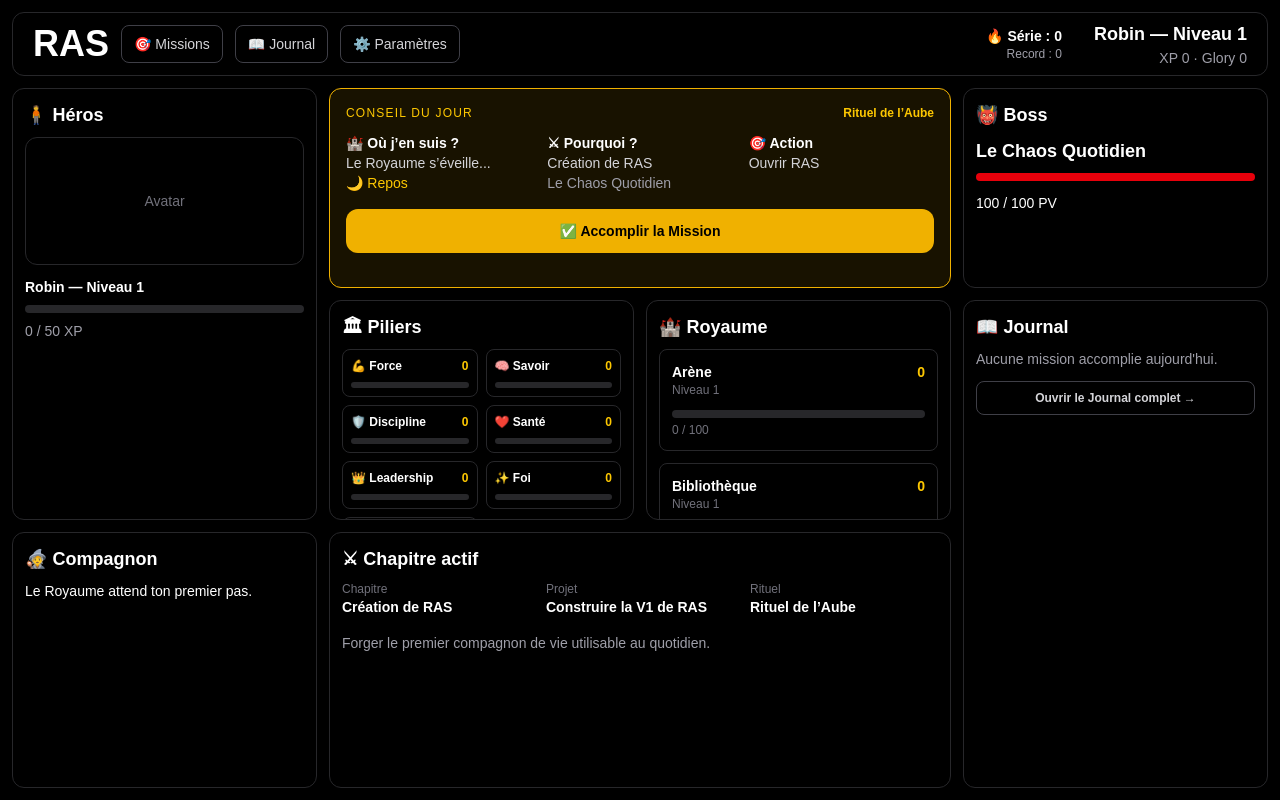
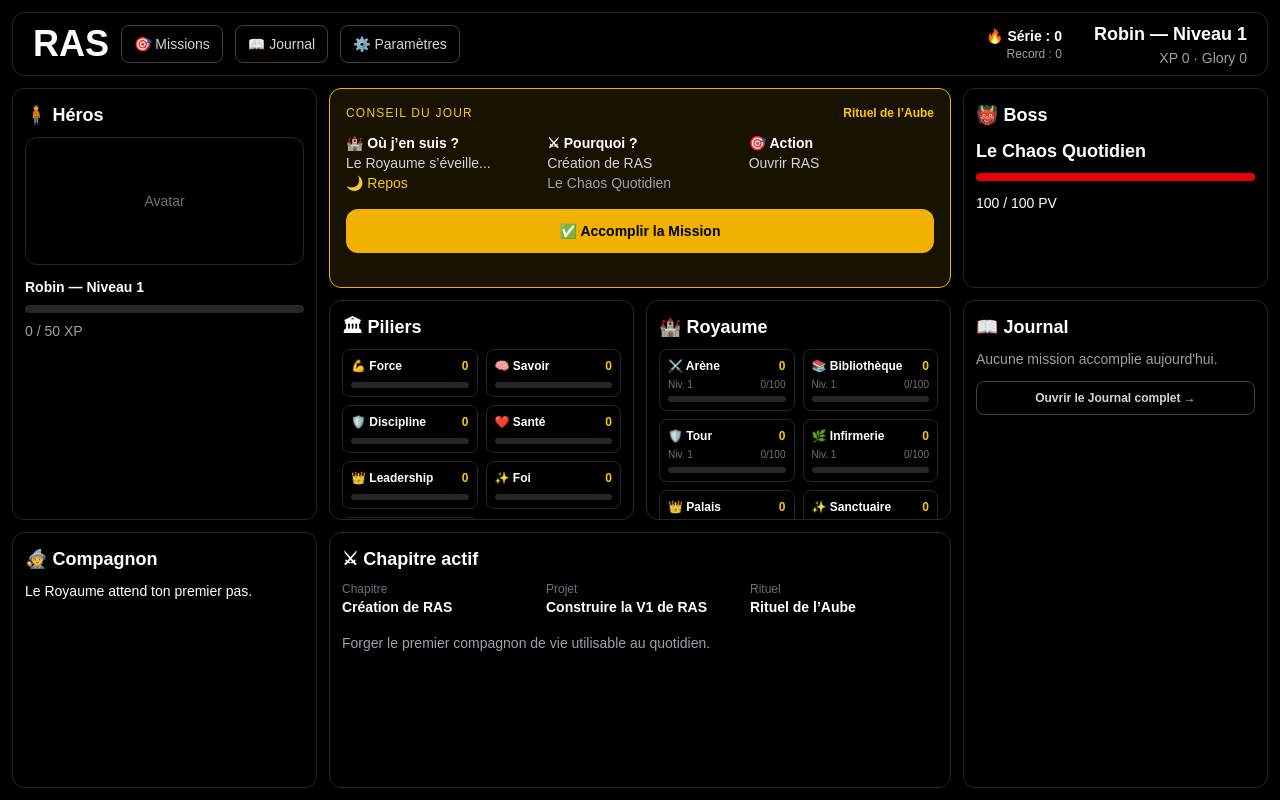
Before and after one commit to RobinWhitman/ras, a Next.js app: page / in a window 1280 px wide. Built offline with nearby package versions, Linux system fonts and the light colour scheme.

Commit message:
Fix - Royaume compact complet

```diff
--- a/src/components/dashboard/KingdomPanel.tsx
+++ b/src/components/dashboard/KingdomPanel.tsx
@@ -5,86 +5,66 @@ import {
 } from "@/lib/buildings";
 import type { Pillar } from "@/types/game";
 
-type Props = {
+type KingdomPanelProps = {
   pillarScores: {
     pillar: Pillar;
     score: number;
   }[];
 };
 
+const buildingIcons: Record<Pillar, string> = {
+  Force: "⚔️",
+  Savoir: "📚",
+  Discipline: "🛡️",
+  Santé: "🌿",
+  Leadership: "👑",
+  Foi: "✨",
+  Relations: "🤝",
+};
+
 export default function KingdomPanel({
   pillarScores,
-}: Props) {
-
+}: KingdomPanelProps) {
   return (
     <Card title="🏰 Royaume">
-
-      <div className="space-y-3">
-
+      <div className="grid grid-cols-2 gap-2">
         {pillarScores.map((item) => {
-
-          const building =
-            getBuildingProgress(item.score);
+          const progress = getBuildingProgress(item.score);
 
           return (
-
             <div
               key={item.pillar}
-              className="rounded-lg border border-zinc-800 p-3"
+              className="rounded-lg border border-zinc-800 p-2"
             >
-
-              <div className="flex justify-between">
-
-                <div>
-
-                  <p className="font-bold">
-
-                    {buildingNames[item.pillar]}
-
-                  </p>
-
-                  <p className="text-xs text-zinc-500">
-
-                    Niveau {building.level}
-
-                  </p>
-
-                </div>
-
-                <p className="text-yellow-400 font-bold">
-
-                  {item.score}
-
+              <div className="flex items-center justify-between gap-2">
+                <p className="truncate text-xs font-bold">
+                  {buildingIcons[item.pillar]}{" "}
+                  {buildingNames[item.pillar]}
                 </p>
 
+                <span className="text-xs font-bold text-yellow-400">
+                  {item.score}
+                </span>
               </div>
 
-              <div className="mt-3 h-2 rounded-full bg-zinc-800">
+              <div className="mt-1 flex items-center justify-between text-[10px] text-zinc-500">
+                <span>Niv. {progress.level}</span>
 
-                <div
-                  className="h-full rounded-full bg-yellow-500 transition-all"
-                  style={{
-                    width: `${building.percent}%`,
-                  }}
-                />
-
+                <span>
+                  {progress.current}/{progress.next}
+                </span>
               </div>
 
-              <p className="mt-1 text-xs text-zinc-500">
-
-                {building.current} / {building.next}
-
-              </p>
-
+              <div className="mt-1 h-1.5 overflow-hidden rounded-full bg-zinc-800">
+                <div
+                  className="h-full rounded-full bg-yellow-500 transition-all duration-300"
+                  style={{ width: `${progress.percent}%` }}
+                />
+              </div>
             </div>
-
           );
-
         })}
-
       </div>
-
     </Card>
   );
-
 }
```
